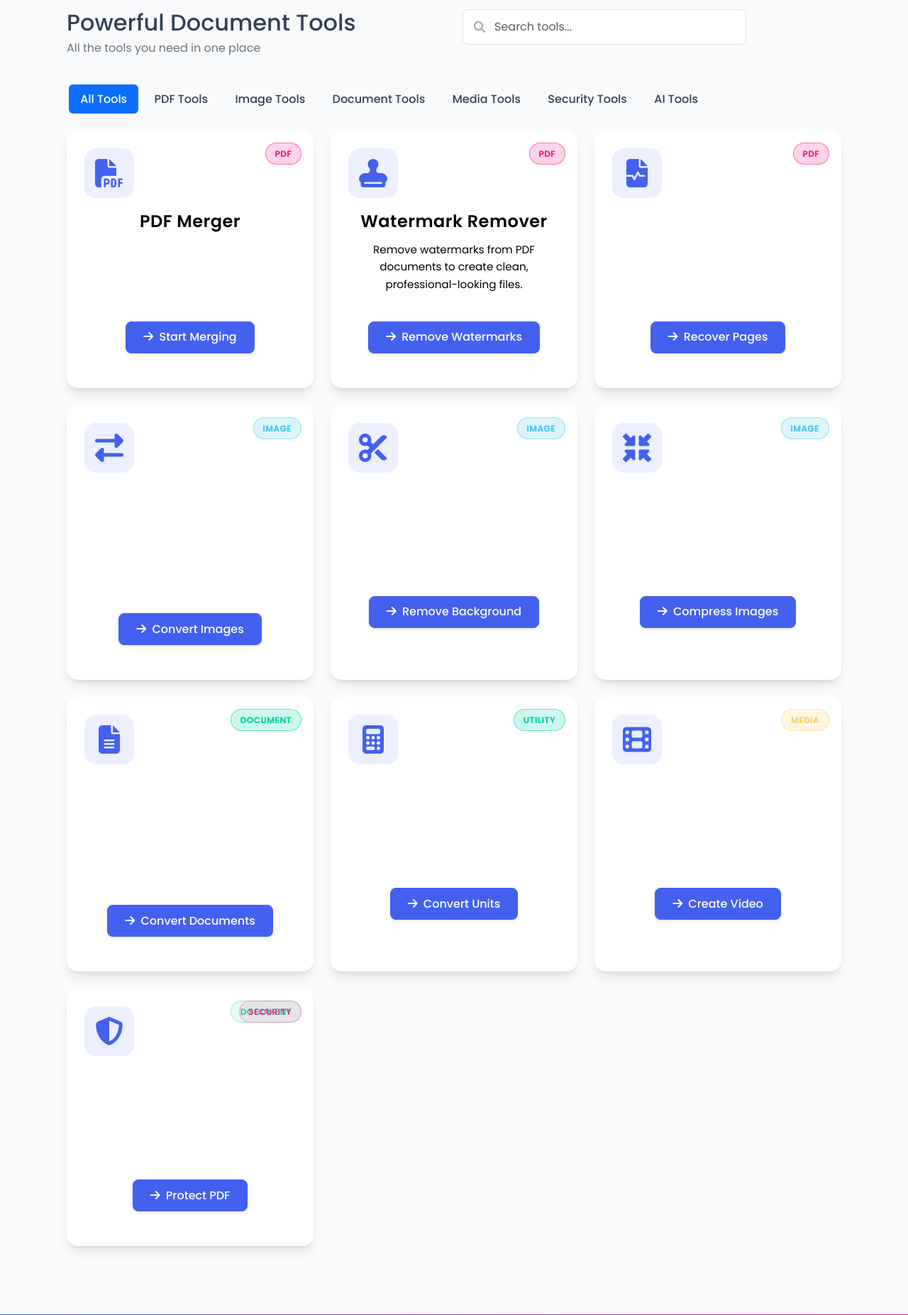
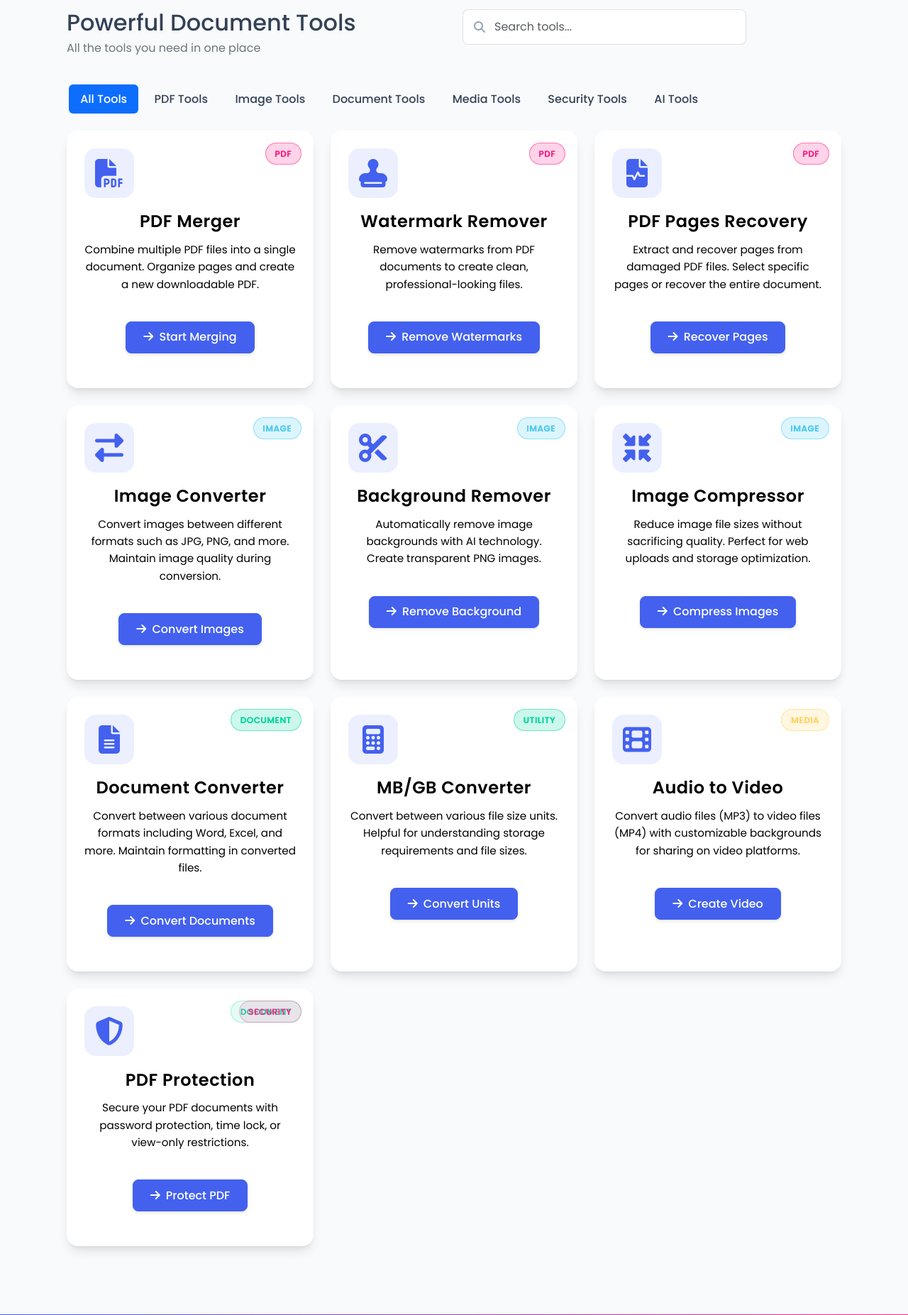
Before and after one commit to Kodambhagath/FIXIO-AI, a Flask app: page / in a window 1280 px wide; the page is wider, and only the part inside the window is pictured. Shown: the part 837-2690 px from the top of that part at 71% size. Run offline with Flask 3, Linux system fonts and the light colour scheme.

Commit message:
Assistant checkpoint: Change all tool descriptions to black text color
Assistant generated file changes:
- templates/index.html: Change PDF Merger description text color to black, Change PDF Pages Recovery text color to black, Change Image Converter text color to black, Change Background Remover text color to black, Change Image Compressor text color to black, Change Document Converter text color to black, Change MB/GB Converter text color to black, Change Audio to Video text color to black, Change PDF Protection text color to black

---

User prompt:

Combine multiple PDF files into a single document. Organize pages and create a new downloadable PDF.            PDF Pages Recovery
Extract and recover pages from damaged PDF files. Select specific pages or recover the entire document.
Image Converter
Convert images between different formats such as JPG, PNG, and more. Maintain image quality during conversion.
Background Remover
Automatically remove image backgrounds with AI technology. Create transparent PNG images.
Image Compressor
Reduce image file sizes without sacrificing quality. Perfect for web uploads and storage optimization.
Document Converter
Convert between various document formats including Word, Excel, and more. Maintain formatting in converted files.
MB/GB Converter
Convert between various file size units. Helpful for understanding storage requirements and file sizes.
Audio to Video
Convert audio files (MP3) to video files (MP4) with customizable backgrounds for sharing on video platforms.
PDF Protection
Secure your PDF documents with password protection, time lock, or view-only restrictions.
  change the above given words color in to black

Replit-Commit-Author: Assistant
Replit-Commit-Session-Id: d85ebb54-5d6e-41f3-893d-bbbea2fd274f

```diff
--- a/templates/index.html
+++ b/templates/index.html
@@ -193,7 +193,7 @@ Management{% endblock %} {% block content %}
                                 </h3>
                                 <p
                                     class="tool-description"
-                                    style="color: white"
+                                    style="color: black"
                                 >
                                     Combine multiple PDF files into a single
                                     document. Organize pages and create a new
@@ -245,12 +245,12 @@ Management{% endblock %} {% block content %}
                                 <div class="tool-icon">
                                     <i class="fas fa-file-medical-alt"></i>
                                 </div>
-                                <h3 class="tool-title" style="color: white">
+                                <h3 class="tool-title" style="color: black">
                                     PDF Pages Recovery
                                 </h3>
                                 <p
                                     class="tool-description"
-                                    style="color: white"
+                                    style="color: black"
                                 >
                                     Extract and recover pages from damaged PDF
                                     files. Select specific pages or recover the
@@ -277,12 +277,12 @@ Management{% endblock %} {% block content %}
                                 <div class="tool-icon">
                                     <i class="fas fa-exchange-alt"></i>
                                 </div>
-                                <h3 class="tool-title" style="color: white">
+                                <h3 class="tool-title" style="color: black">
                                     Image Converter
                                 </h3>
                                 <p
                                     class="tool-description"
-                                    style="color: white"
+                                    style="color: black"
                                 >
                                     Convert images between different formats
                                     such as JPG, PNG, and more. Maintain image
@@ -308,12 +308,12 @@ Management{% endblock %} {% block content %}
                                 <div class="tool-icon">
                                     <i class="fas fa-cut"></i>
                                 </div>
-                                <h3 class="tool-title" style="color: white">
+                                <h3 class="tool-title" style="color: black">
                                     Background Remover
                                 </h3>
                                 <p
                                     class="tool-description"
-                                    style="color: white"
+                                    style="color: black"
                                 >
                                     Automatically remove image backgrounds with
                                     AI technology. Create transparent PNG
@@ -339,12 +339,12 @@ Management{% endblock %} {% block content %}
                                 <div class="tool-icon">
                                     <i class="fas fa-compress-arrows-alt"></i>
                                 </div>
-                                <h3 class="tool-title" style="color: white">
+                                <h3 class="tool-title" style="color: black">
                                     Image Compressor
                                 </h3>
                                 <p
                                     class="tool-description"
-                                    style="color: white"
+                                    style="color: black"
                                 >
                                     Reduce image file sizes without sacrificing
                                     quality. Perfect for web uploads and storage
@@ -371,12 +371,12 @@ Management{% endblock %} {% block content %}
                                 <div class="tool-icon">
                                     <i class="fas fa-file-alt"></i>
                                 </div>
-                                <h3 class="tool-title" style="color: white">
+                                <h3 class="tool-title" style="color: black">
                                     Document Converter
                                 </h3>
                                 <p
                                     class="tool-description"
-                                    style="color: white"
+                                    style="color: black"
                                 >
                                     Convert between various document formats
                                     including Word, Excel, and more. Maintain
@@ -403,12 +403,12 @@ Management{% endblock %} {% block content %}
                                 <div class="tool-icon">
                                     <i class="fas fa-calculator"></i>
                                 </div>
-                                <h3 class="tool-title" style="color: white">
+                                <h3 class="tool-title" style="color: black">
                                     MB/GB Converter
                                 </h3>
                                 <p
                                     class="tool-description"
-                                    style="color: white"
+                                    style="color: black"
                                 >
                                     Convert between various file size units.
                                     Helpful for understanding storage
@@ -433,12 +433,12 @@ Management{% endblock %} {% block content %}
                                 <div class="tool-icon">
                                     <i class="fas fa-film"></i>
                                 </div>
-                                <h3 class="tool-title" style="color: white">
+                                <h3 class="tool-title" style="color: black">
                                     Audio to Video
                                 </h3>
                                 <p
                                     class="tool-description"
-                                    style="color: white"
+                                    style="color: black"
                                 >
                                     Convert audio files (MP3) to video files
                                     (MP4) with customizable backgrounds for
@@ -465,12 +465,12 @@ Management{% endblock %} {% block content %}
                                 <div class="tool-icon">
                                     <i class="fas fa-shield-alt"></i>
                                 </div>
-                                <h3 class="tool-title" style="color: white">
+                                <h3 class="tool-title" style="color: black">
                                     PDF Protection
                                 </h3>
                                 <p
                                     class="tool-description"
-                                    style="color: white"
+                                    style="color: black"
                                 >
                                     Secure your PDF documents with password
                                     protection, time lock, or view-only
```
